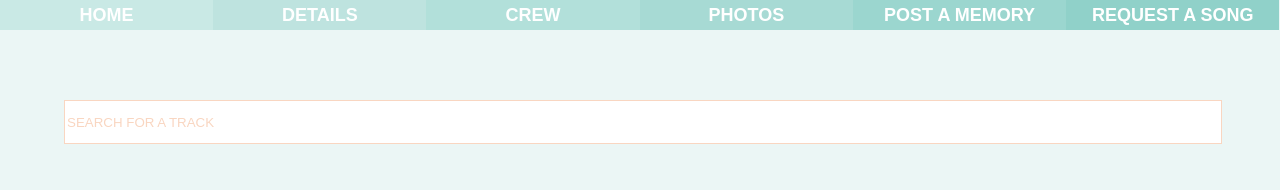
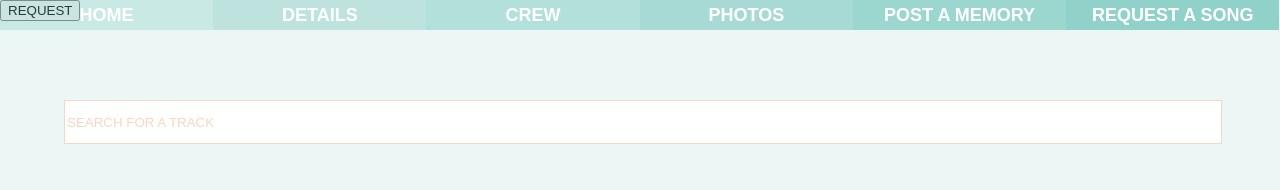
Before and after one commit to phyllisandjohn/phyllisandjohn.github.io, a Jekyll site: the page request/index.html, which Jekyll copies as it is, in a window 1280 px wide. Shown: the top 190 px of the page. Built offline with Jekyll 4.4.1, drawn with Linux system fonts in a browser that asks for light colours; nearby versions of some CDN libraries.

Commit message:
Update index.html

```diff
--- a/request/index.html
+++ b/request/index.html
@@ -19,10 +19,13 @@
 		</div>
 	</div>
 <div class="search">
-  <input type="text" ng-model="searchartist" ng-change="searchArtist()" placeholder="Search for a track">
+  <form action="mail.php" method="post">
+  	<input type="text" ng-model="searchartist" ng-change="searchArtist()" placeholder="Search for a track">
+  	<input type="submit" value="REQUEST">
+  </form>
   <ul>
     <li ng-repeat="track in tracks">
-    	<span ng-mouseover="hoverTrack(track.name)"><b>{{track.name}}</b> <em>{{track.album.name}}</em></span>
+    	<span ng-mouseover="hoverTrack(track.name,track.album.name)"><b>{{track.name}}</b> <em>{{track.album.name}}</em></span>
     	<div ng-repeat="artist in track.artists">&nbsp;{{artist.name}}&nbsp;</div>
     </li>
   </ul>
```
